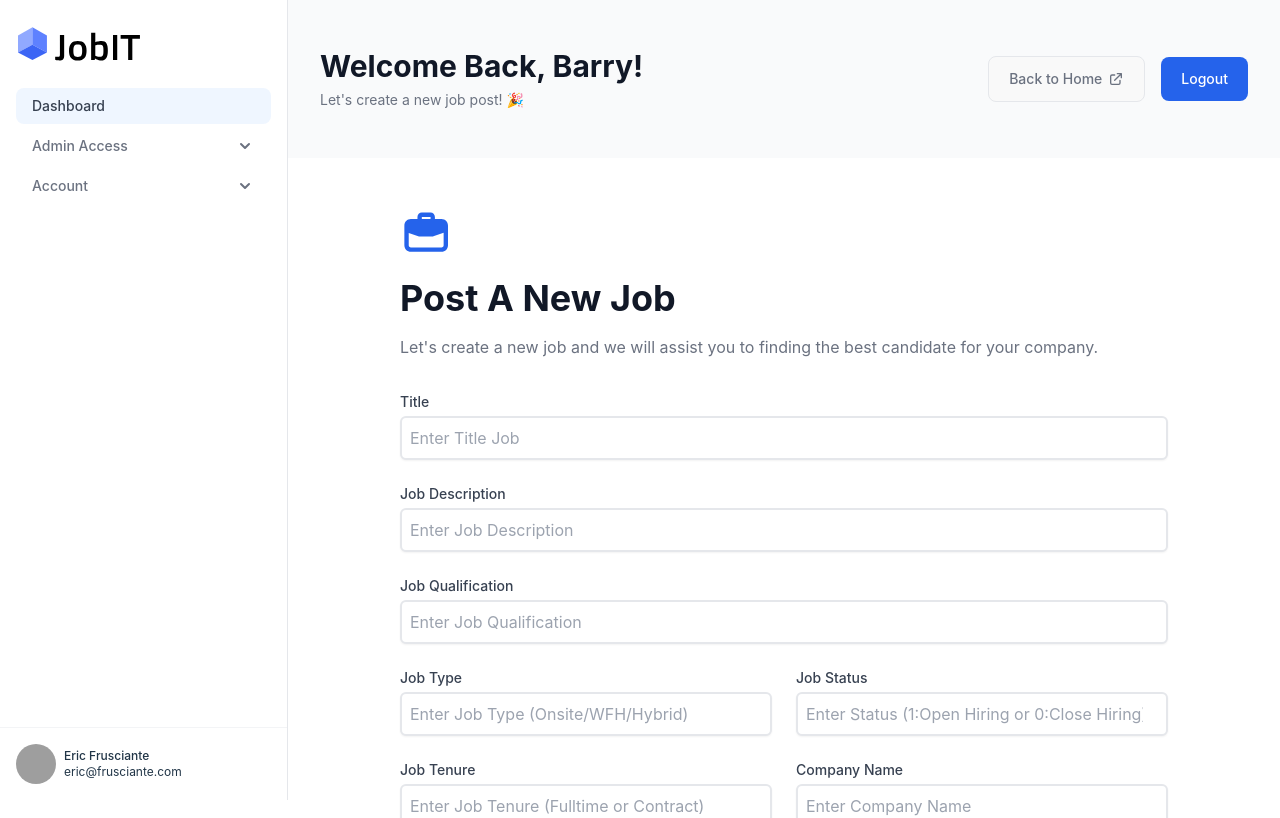
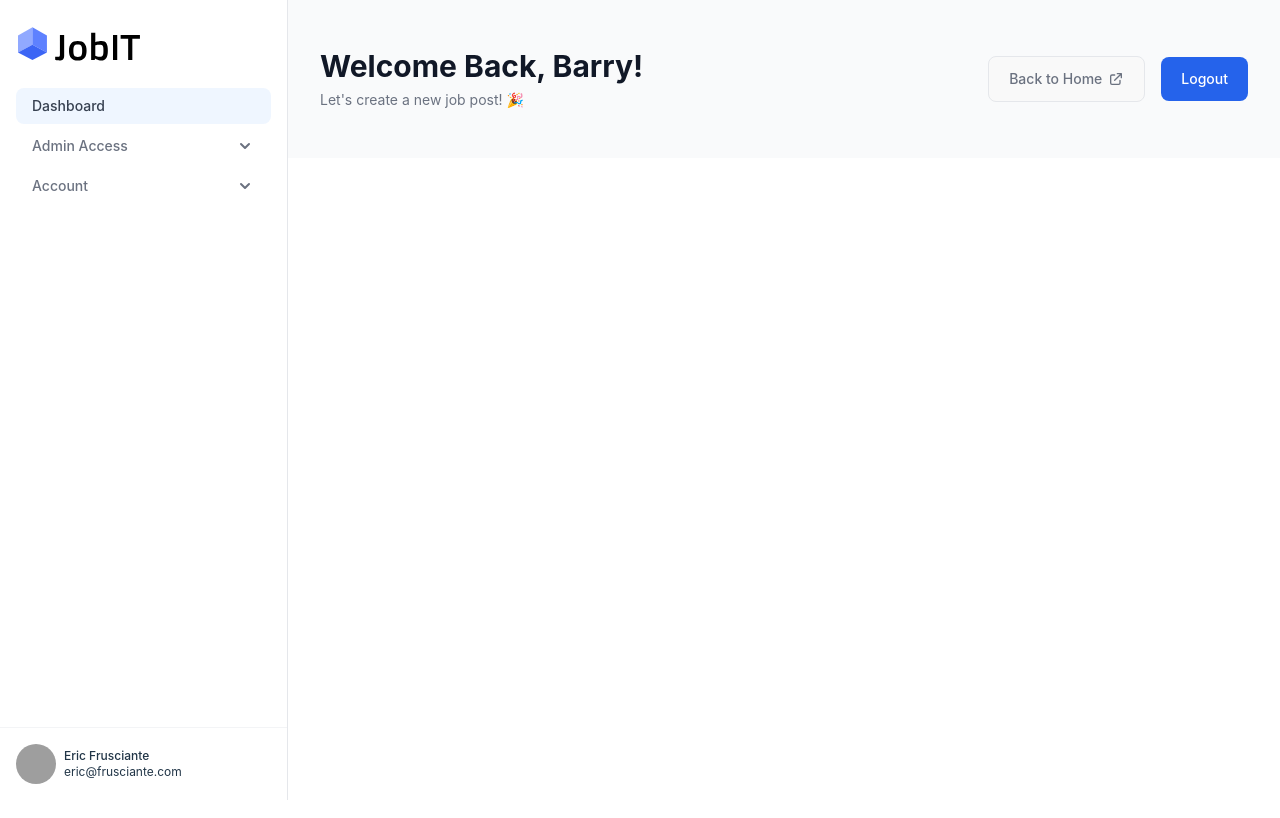
Before and after one commit to jamalull/web-design-project, a React (Vite) app in the folder jobit-web-app/: page /dashboard in a window 1280 px wide. Shown: the top 818 px of the page. Built offline with nearby package versions, Linux system fonts and the light colour scheme; grey boxes are pictures that could not be loaded.

Commit message:
update layout on Dashboard Layout

```diff
--- a/jobit-web-app/src/layouts/LayoutDashboard.jsx
+++ b/jobit-web-app/src/layouts/LayoutDashboard.jsx
@@ -1,7 +1,7 @@
 import React from 'react'
 import NavigationSideDashboard from '../components/admin/NavigationSideDashboard'
 import NavbarDashboard from '../components/admin/NavbarDashboard'
-import AddNewJob from '../components/admin/AddNewJob'
+import { Outlet } from "react-router"
 
 export default function LayoutDashboard() {
   return (
@@ -12,7 +12,7 @@ export default function LayoutDashboard() {
         </div>
         <div className="grow">
           <NavbarDashboard/>
-          <AddNewJob/>
+          <Outlet/>
         </div>
       </div>
     </>
```
